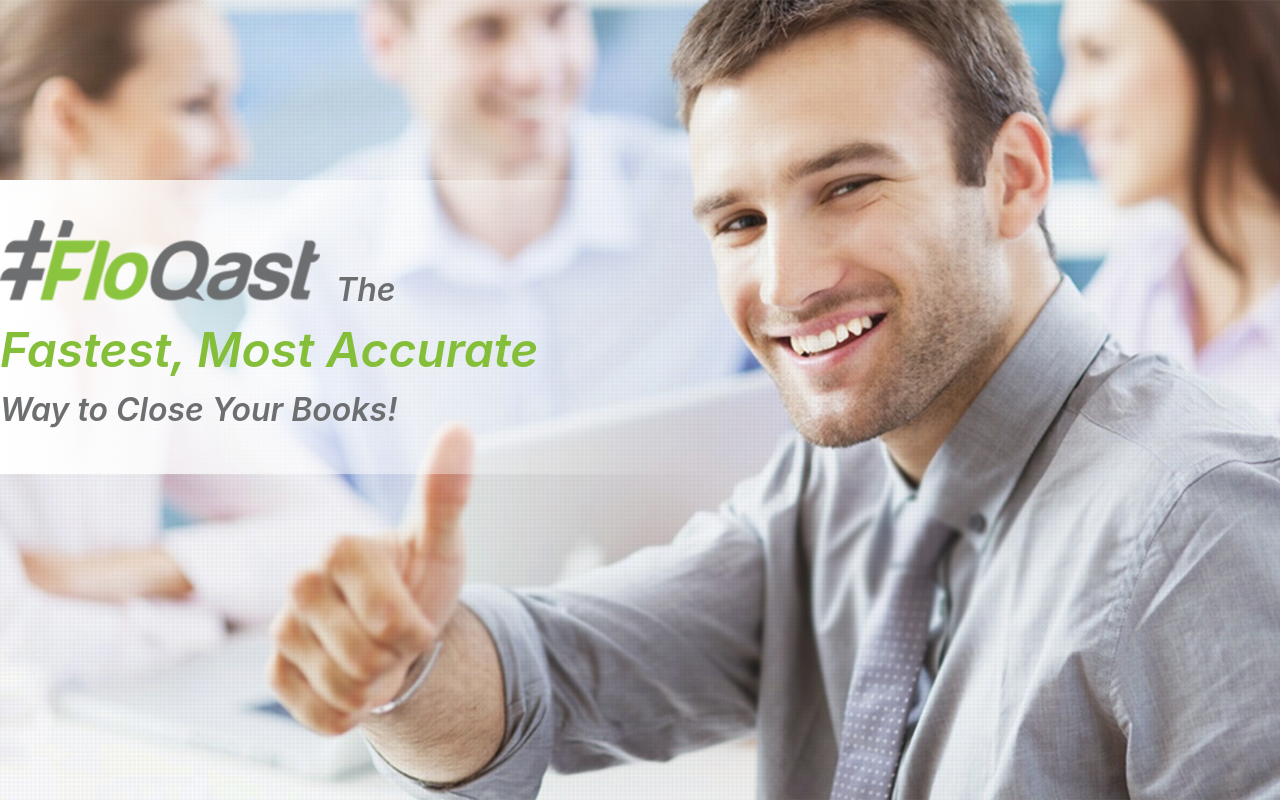
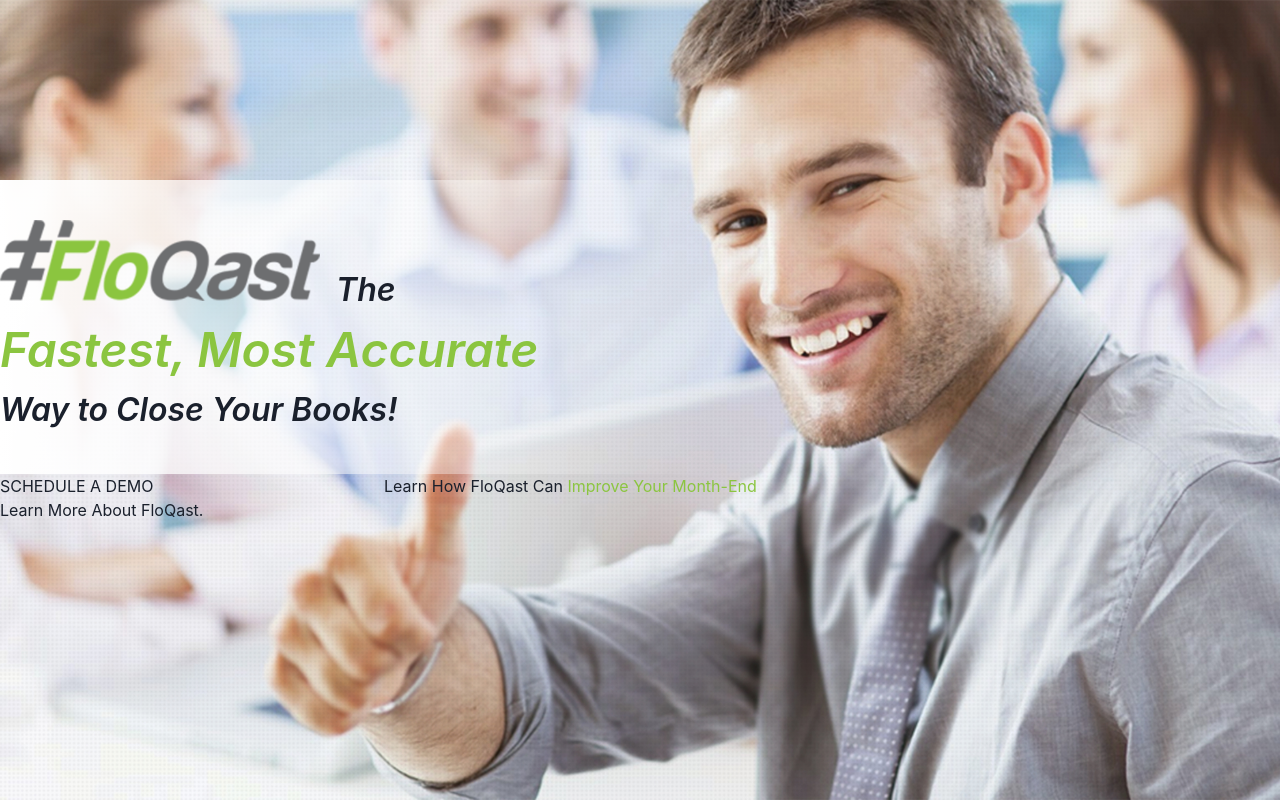
Before and after one commit to jasonLapina/Floqast, a React (Create React App) app: page / in a window 1280 px wide. Built offline with nearby package versions, Linux system fonts and the light colour scheme.

Commit message:
add css vars

```diff
--- /dev/null
+++ b/src/App.css
@@ -0,0 +1,7 @@
+:root {
+  --primary: #8bc540;
+}
+
+body {
+  color: #6d6e70;
+}
--- a/src/App.js
+++ b/src/App.js
@@ -1,6 +1,8 @@
 import { Box } from "@chakra-ui/react";
 import background from "./assets/Background.jpg";
 import HeroText from "./components/HeroText";
+import Form from "./components/Form";
+import "./App.css";
 
 function App() {
   return (
@@ -13,7 +15,9 @@ function App() {
       py='180px'
     >
       <HeroText />
-      <Box as='main' maxW='1330px' mx='auto'></Box>
+      <Box as='main' maxW='1330px' mx='auto'>
+        <Form />
+      </Box>
     </Box>
   );
 }
--- a/src/components/Form.js
+++ b/src/components/Form.js
@@ -0,0 +1,22 @@
+import { Box, Grid, Text } from "@chakra-ui/react";
+function Form() {
+  return (
+    <Grid gridTemplateColumns='3fr 7fr'>
+      <Box>
+        <Text>SCHEDULE A DEMO</Text>
+        <Text>Learn More About FloQast.</Text>
+      </Box>
+
+      <Box>
+        <Text>
+          Learn How FloQast Can{" "}
+          <Box as='span' color='var(--primary)'>
+            Improve Your Month-End
+          </Box>
+        </Text>
+      </Box>
+    </Grid>
+  );
+}
+
+export default Form;
--- a/src/components/HeroText.js
+++ b/src/components/HeroText.js
@@ -6,7 +6,7 @@ function HeroText() {
       bgGradient='linear(to right, rgba(255,255,255,1),rgba(255,255,255,0) 56% )'
       py='40px'
     >
-      <Box color='#6d6e70' maxW='1330px' mx='auto'>
+      <Box maxW='1330px' mx='auto'>
         <Image display='inline-block' maxW='320px' src={floqast} />
         <Box
           fontStyle='italic'
@@ -18,7 +18,7 @@ function HeroText() {
             The
           </Text>
           <br />
-          <Text as='span' fontSize='48px' color='#85bf3a'>
+          <Text as='span' fontSize='48px' color='var(--primary)'>
             Fastest, Most Accurate
           </Text>
           <Text>Way to Close Your Books!</Text>
```
